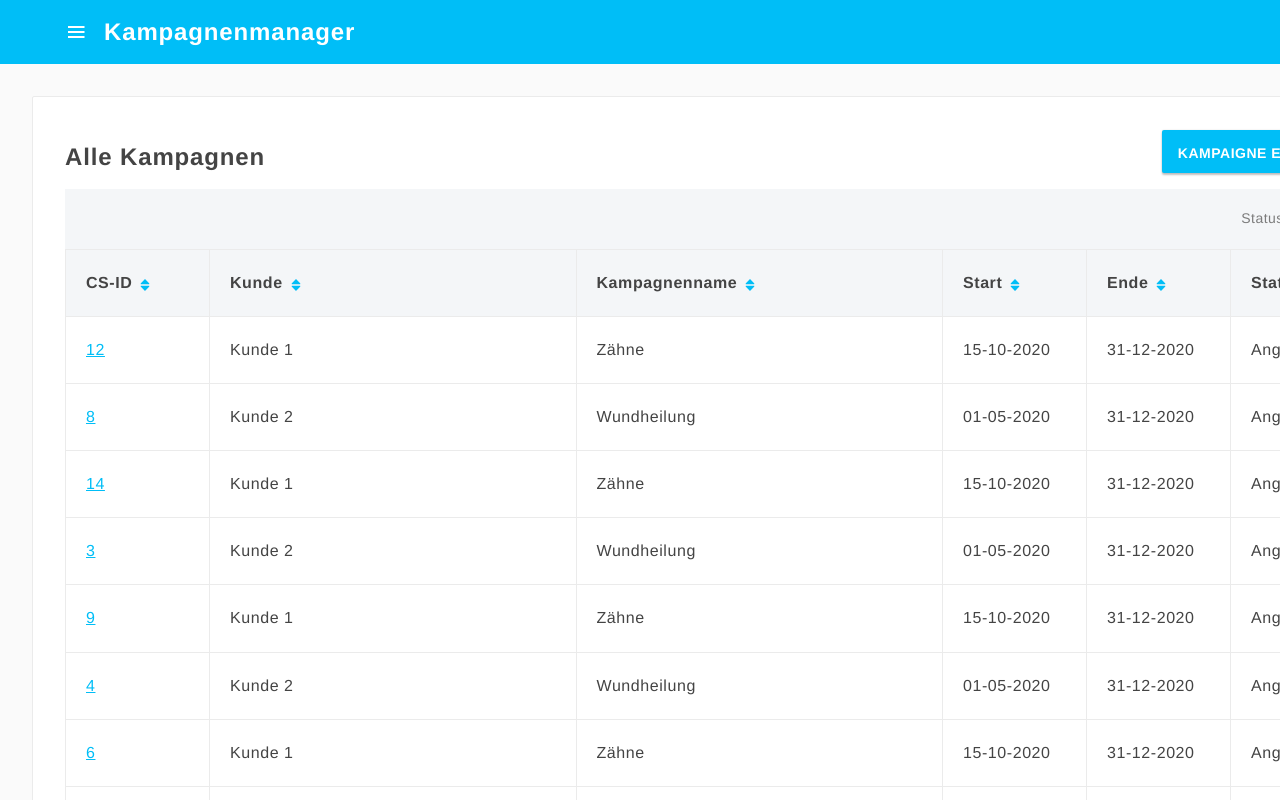
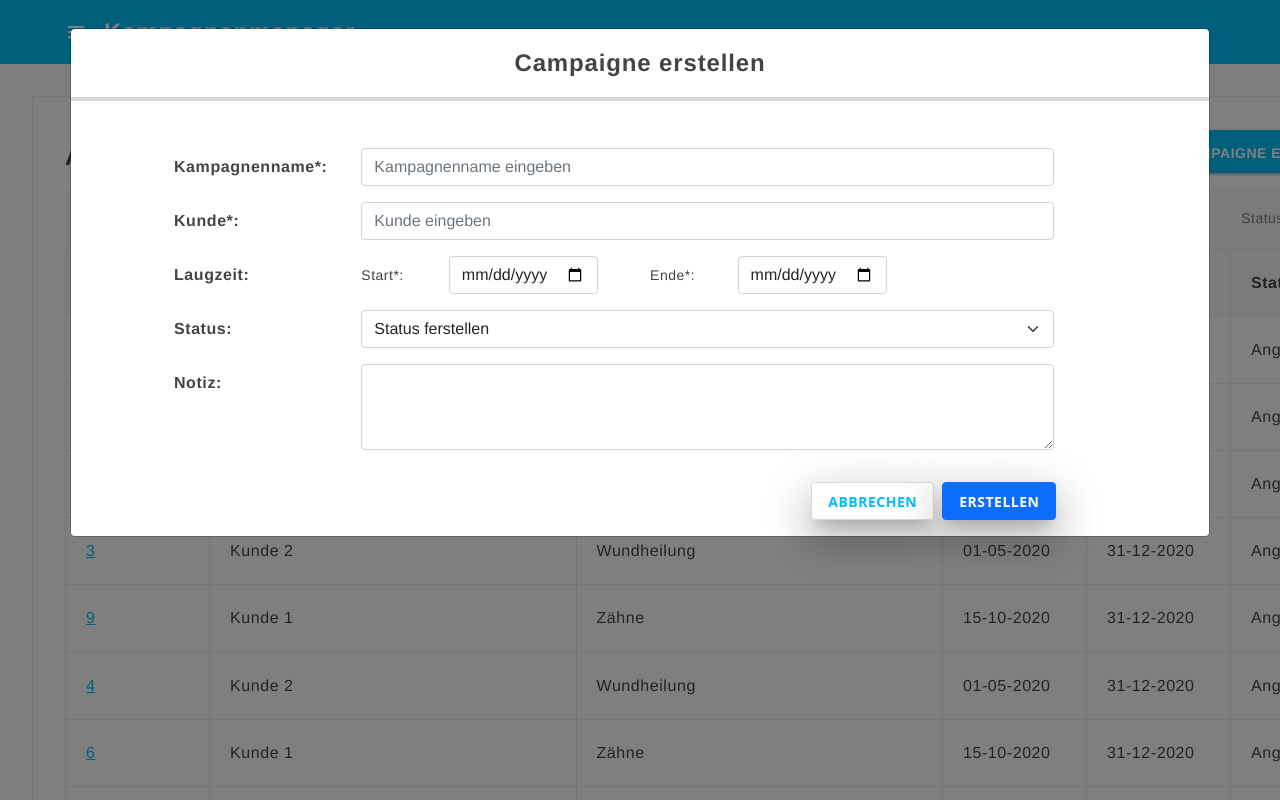
Before and after one commit to kuhdm0/campaign-manager, a React (Create React App) app: page / in a window 1280 px wide. Both pictures are taken after a click on the button "KAMPAIGNE ERSTELLEN". Shown: the top 800 px of the page. Built offline with nearby package versions, Linux system fonts and the light colour scheme.

Commit message:
Modal basic layout

```diff
--- a/package.json
+++ b/package.json
@@ -9,9 +9,11 @@
     "@types/jest": "^27.4.0",
     "@types/node": "^16.11.21",
     "@types/react": "^17.0.38",
+    "@types/react-bootstrap": "^0.32.29",
     "@types/react-bootstrap-typeahead": "^5.1.8",
     "@types/react-dom": "^17.0.11",
     "bootstrap": "^5.1.3",
+    "jquery": "^3.6.0",
     "react": "^17.0.2",
     "react-bootstrap": "^2.1.1",
     "react-bootstrap-typeahead": "^6.0.0-alpha.6",
--- a/src/App.scss
+++ b/src/App.scss
@@ -24,7 +24,47 @@ button {
     color: $themeBlack;
 }
 
-.content-wrapper {
+.external-wrapper {
     padding: 32px;
     background: #fafafa;
 }
+
+.content-wrapper {
+    background-color: $themeWhite;
+    padding: 43px 32px 45px 32px;
+    color: $themeBlack;
+    border: solid 1px $themeGridGray;
+    border-radius: 2px;
+    width: 1376px;
+}
+
+.header {
+    display: flex;
+    padding: 0 0 16px 0;
+    justify-content: space-between;
+}
+
+.title {
+    font-family: Helvetica;
+    font-size: 24px;
+    font-weight: bold;
+    line-height: 1.38;
+    letter-spacing: 0.86px;
+    white-space: nowrap;
+}
+
+.add-button {
+    padding: 12px 16px 10px;
+    border-radius: 2px;
+    box-shadow: 0 2px 2px 0 rgba(0, 0, 0, 0.24), 0 0 2px 0 rgba(0, 0, 0, 0.12);
+    background-color: $themeBlue;
+    font-family: Helvetica;
+    font-size: 14px;
+    font-weight: bold;
+    line-height: 1;
+    letter-spacing: 0.5px;
+    text-align: center;
+    color: $themeWhite;
+    margin-top: -10px;
+    cursor: pointer;
+}
--- a/src/App.tsx
+++ b/src/App.tsx
@@ -1,15 +1,30 @@
-import React from 'react';
+import React, { useState } from 'react';
 import './App.scss';
 import Navbar from './components/Navbar';
 import CampaignsList from './components/CampaignsList';
+import NewCampaignModal from './components/NewCampaignModal';
 
 function App() {
+
+  const [isModalOpen, setIsModalOpen] = useState(false);
+
+  const toggleModal = () => {
+    setIsModalOpen(!isModalOpen);
+  };
+
   return (
     <>
       <Navbar />
-      <div className="content-wrapper">
-        <CampaignsList />
+      <div className="external-wrapper">
+        <div className="content-wrapper">
+          <div className="header">
+          <div className="title">Alle Kampagnen</div>
+          <button className="add-button" onClick={toggleModal}>KAMPAIGNE ERSTELLEN</button>
+        </div>
+          <CampaignsList />
+        </div>
       </div>
+      <NewCampaignModal isModalOpen={isModalOpen} closeModal={toggleModal} />
     </>
   );
 }
--- a/src/components/CampaignsList/CampaignsList.tsx
+++ b/src/components/CampaignsList/CampaignsList.tsx
@@ -109,11 +109,7 @@ const CampaignsList: React.FC = () => {
   const [multiSelections, setMultiSelections] = useState<any>([]);
 
   return (
-    <div className={styles.wrapper}>
-      <div className={styles.header}>
-        <div className={styles.title}>Alle Kampagnen</div>
-        <button className={styles.addButton}>KAMPAIGNE ERSTELLEN</button>
-      </div>
+    <>
       <div className={styles.content}>
         <div className={styles.filterBar}>
           <span>Status filtern</span>
@@ -145,7 +141,7 @@ const CampaignsList: React.FC = () => {
           </div>
         )}
       </div>
-    </div>
+    </>
   );
 };
 
--- a/src/components/CampaignsList/styles.module.scss
+++ b/src/components/CampaignsList/styles.module.scss
@@ -1,44 +1,4 @@
 @import '../../themes/_colors';
-
-.wrapper {
-    background-color: $themeWhite;
-    padding: 43px 32px 45px 32px;
-    color: $themeBlack;
-    border: solid 1px $themeGridGray;
-    border-radius: 2px;
-    width: 1376px;
-}
-
-.header {
-    display: flex;
-    padding: 0 0 16px 0;
-    justify-content: space-between;
-}
-
-.title {
-    font-family: Helvetica;
-    font-size: 24px;
-    font-weight: bold;
-    line-height: 1.38;
-    letter-spacing: 0.86px;
-    white-space: nowrap;
-}
-
-.addButton {
-    padding: 12px 16px 10px;
-    border-radius: 2px;
-    box-shadow: 0 2px 2px 0 rgba(0, 0, 0, 0.24), 0 0 2px 0 rgba(0, 0, 0, 0.12);
-    background-color: $themeBlue;
-    font-family: Helvetica;
-    font-size: 14px;
-    font-weight: bold;
-    line-height: 1;
-    letter-spacing: 0.5px;
-    text-align: center;
-    color: $themeWhite;
-    margin-top: -10px;
-    cursor: pointer;
-}
 
 .content {
     border-right: solid 1px $themeGridGray;
--- /dev/null
+++ b/src/components/NewCampaignModal/NewCampaignModal.tsx
@@ -0,0 +1,80 @@
+import React from "react";
+import styles from './styles.module.scss';
+import Modal from 'react-bootstrap/Modal';
+import Form from 'react-bootstrap/Form';
+import Button from 'react-bootstrap/Button';
+import Col from 'react-bootstrap/Col';
+import Row from 'react-bootstrap/Row';
+
+interface OwnProps {
+    isModalOpen: boolean;
+    closeModal: () => void;
+}
+
+const NewCampaignModal: React.FC<OwnProps> = ({ isModalOpen, closeModal }) => {
+
+  return (
+    <Modal show={isModalOpen} onHide={closeModal} size="xl">
+        <Modal.Header className={styles.modalHeader}>
+        <Modal.Title><b>Campaigne erstellen</b></Modal.Title>
+        </Modal.Header>
+        <Modal.Body className={styles.modalContent}>
+        <Form>
+            <Form.Group as={Row} className="mb-3" controlId="formPlaintextEmail">
+                <Form.Label column sm="2">Kampagnenname*:</Form.Label>
+                <Col sm="9">
+                    <Form.Control type="text" placeholder="Kampagnenname eingeben" />
+                </Col>
+            </Form.Group>
+
+            <Form.Group as={Row} className="mb-3" controlId="formPlaintextEmail">
+                <Form.Label column sm="2">Kunde*:</Form.Label>
+                <Col sm="9">
+                    <Form.Control type="text" placeholder="Kunde eingeben" />
+                </Col>
+            </Form.Group>
+
+            <Form.Group as={Row} className="mb-3" controlId="formPlaintextEmail">
+                <Form.Label column sm="2">Laugzeit:</Form.Label>
+                <Col sm="9" as={Row} className={styles.dateSection}>
+                    <Col sm="2"><span>Start*:</span></Col>
+                    <Col sm="3"><Form.Control type="date" name='date_of_birth' /></Col>
+                    <Col sm="2"><span>Ende*:</span></Col>
+                    <Col sm="3"><Form.Control type="date" name='date_of_birth' /></Col>
+                </Col>
+            </Form.Group>
+
+            <Form.Group as={Row} className="mb-3" controlId="formPlaintextEmail">
+                <Form.Label column sm="2">Status:</Form.Label>
+                <Col sm="9">
+                    <Form.Select aria-label="Default select example">
+                        <option key='blankChoice' hidden>Status ferstellen</option>
+                        <option value="Erstellt">Erstellt</option>
+                        <option value="Gebucht">Gebucht</option>
+                        <option value="Arhiviert">Arhiviert</option>
+                    </Form.Select>
+                </Col>
+            </Form.Group>
+
+            <Form.Group as={Row} className="mb-3" controlId="formPlaintextEmail">
+                <Form.Label column sm="2">Notiz:</Form.Label>
+                <Col sm="9">
+                    <Form.Control as="textarea" rows={3} />
+                </Col>
+            </Form.Group>
+
+            </Form>
+        </Modal.Body>
+        <Modal.Footer className={styles.modalFooter}>
+            <Button variant="white" onClick={closeModal} className={styles.cancelButton}>
+                ABBRECHEN
+            </Button>
+            <Button variant="primary" onClick={closeModal}>
+                ERSTELLEN
+            </Button>
+        </Modal.Footer>
+    </Modal>
+  );
+};
+
+export default NewCampaignModal;
--- /dev/null
+++ b/src/components/NewCampaignModal/index.ts
@@ -0,0 +1,2 @@
+import NewCampaignModal from './NewCampaignModal';
+export default NewCampaignModal;
--- /dev/null
+++ b/src/components/NewCampaignModal/styles.module.scss
@@ -0,0 +1,59 @@
+@import '../../themes/_colors';
+
+.modalHeader {
+    justify-content: center;
+    font-family: Helvetica;
+    font-size: 24px;
+    line-height: 1.38;
+    letter-spacing: 0.86px;
+    color: $themeBlack;
+    border-bottom: solid 4px $themeBorderGray;
+}
+
+.modalContent {
+    padding: 47px 103px 0 103px;
+    font-family: Helvetica;
+    font-size: 16px;
+    font-weight: bold;
+    line-height: 1.63;
+    letter-spacing: 0.57px;
+    input, select, textarea, span {
+        margin-left: 28px;
+    }
+    label {
+        color: $themeBlack;
+    }
+    span {
+        font-family: Helvetica;
+        font-size: 14px;
+        line-height: 1.86;
+        letter-spacing: 0.5px;
+        color: $themeBlack;
+        font-weight: normal;
+    }
+}
+
+.dateSection {
+    align-items: center;
+    input {
+        margin-left: 0;
+    }
+}
+
+.modalFooter {
+    border-top: 0;
+    margin-right: 12%;
+    button {
+        padding: 12px 16px 10px;
+        font-size: 14px;
+        font-weight: bold;
+        line-height: 1;
+        letter-spacing: 0.5px;
+        box-shadow: 0 9px 46px 8px rgba(0, 0, 0, 0.12), 0 24px 38px 3px rgba(0, 0, 0, 0.14), 0 11px 15px -7px rgba(0, 0, 0, 0.2);
+    }
+}
+
+.cancelButton {
+    border: solid 1px $themeBorderGray;
+    color: $themeBlue;
+}
```
Also changed, not shown: 1 other file (tests, documents, lock files or other folders).
